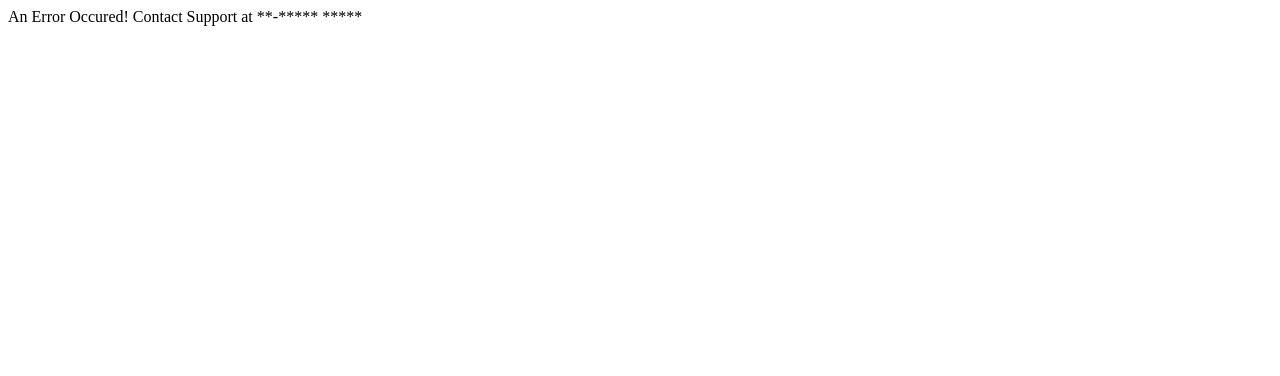
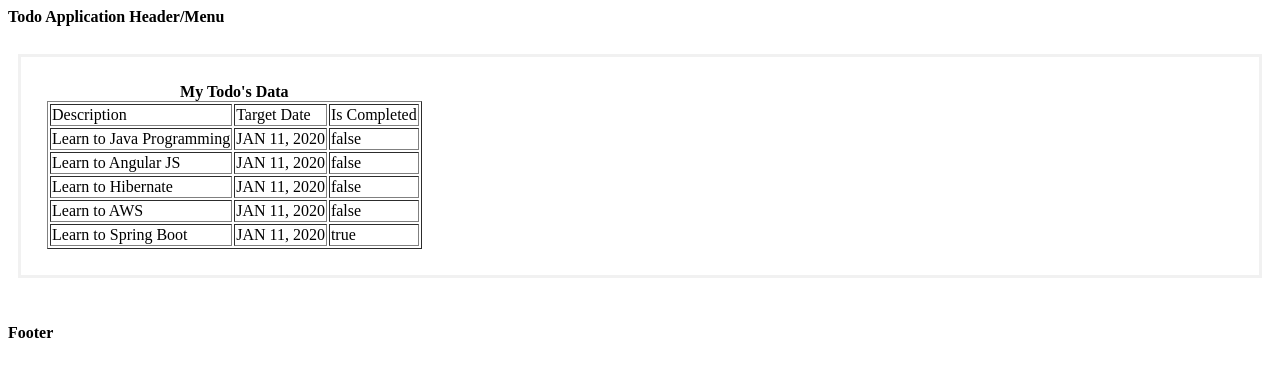
Before and after one commit to SatyanarayanGitHub/todo-app-angular, an Angular app: page /todos in a window 1280 px wide. Shown: the top 376 px of the page. Built offline with nearby package versions, Linux system fonts and the light colour scheme.

Commit message:
Add todo component
- Add Todo component
- Add header and footer at appComponent html

```diff
--- a/src/app/app-routing.module.ts
+++ b/src/app/app-routing.module.ts
@@ -3,12 +3,14 @@
 import { LoginComponent } from "./login/login.component";
 import { WelcomeComponent } from "./welcome/welcome.component";
 import { ErrorComponent } from "./error/error.component";
+import { ListTodosComponent } from "./list-todos/list-todos.component";
 
 //welcome
 const routes: Routes = [
   { path: "", component: LoginComponent },
   { path: "login", component: LoginComponent },
   { path: "welcome/:name", component: WelcomeComponent },
+  { path: "todos", component: ListTodosComponent },
   { path: "**", component: ErrorComponent }
 ];
 
--- a/src/app/app.component.html
+++ b/src/app/app.component.html
@@ -3,5 +3,11 @@
 <!-- <div>Component Content</div>  -->
 
 
+<strong>Todo Application Header/Menu</strong>
+<br><br>
 
 <router-outlet></router-outlet>
+
+<br>
+<br>
+<strong>Footer</strong>
--- /dev/null
+++ b/src/app/list-todos/list-todos.component.css
@@ -0,0 +1,5 @@
+.container {
+  margin: 10px;
+  padding: 26px;
+  border: 3px solid #f1f1f1;
+}
--- /dev/null
+++ b/src/app/list-todos/list-todos.component.html
@@ -0,0 +1,22 @@
+<div class="container">
+    <table border="1">
+        <caption><b>My Todo's Data</b></caption>
+        <thead>
+            <tr>
+                <td>Description</td>
+                <td>Target Date</td>
+                <td>Is Completed</td>
+            </tr>
+
+        </thead>
+        <tbody>
+
+            <tr *ngFor="let todo of todos">
+                <td>{{todo.description}}</td>
+                <td>{{todo.targetDate | date | uppercase}}</td>
+                <td>{{todo.done}}</td>
+            </tr>
+        </tbody>
+
+    </table>
+</div>
--- /dev/null
+++ b/src/app/list-todos/list-todos.component.ts
@@ -0,0 +1,34 @@
+import { Component, OnInit } from "@angular/core";
+
+export class Todo {
+  constructor(
+    public id: number,
+    public description: string,
+    public done: boolean,
+    public targetDate: Date
+  ) {}
+}
+
+@Component({
+  selector: "app-list-todos",
+  templateUrl: "./list-todos.component.html",
+  styleUrls: ["./list-todos.component.css"]
+})
+export class ListTodosComponent implements OnInit {
+  todo = {
+    id: 1,
+    description: "Start learning Angular"
+  };
+
+  todos = [
+    new Todo(1, "Learn to Java Programming", false, new Date()),
+    new Todo(2, "Learn to Angular JS", false, new Date()),
+    new Todo(3, "Learn to Hibernate", false, new Date()),
+    new Todo(4, "Learn to AWS", false, new Date()),
+    new Todo(5, "Learn to Spring Boot", true, new Date())
+  ];
+
+  constructor() {}
+
+  ngOnInit() {}
+}
--- a/src/app/login/login.component.css
+++ b/src/app/login/login.component.css
@@ -42,6 +42,7 @@
 }
 
 .maincontainer {
+  margin: 10px;
   border: 3px solid #f1f1f1;
 }
 
--- a/src/app/welcome/welcome.component.html
+++ b/src/app/welcome/welcome.component.html
@@ -2,3 +2,7 @@
 <br><br>
 
 Welcome to our Awesome Todo App.
+<br>
+<br>
+
+You can manage your todos <a routerLink="/todos">here</a>
--- a/src/index.html
+++ b/src/index.html
@@ -10,5 +10,6 @@
 </head>
 <body>
   <app-root></app-root>
+  <!-- <div>Index HTML Content</div> -->
 </body>
 </html>
```
Also changed, not shown: src/app/app.module.ts (+12 -10 lines), 1 other file (tests, documents, lock files or other folders).
